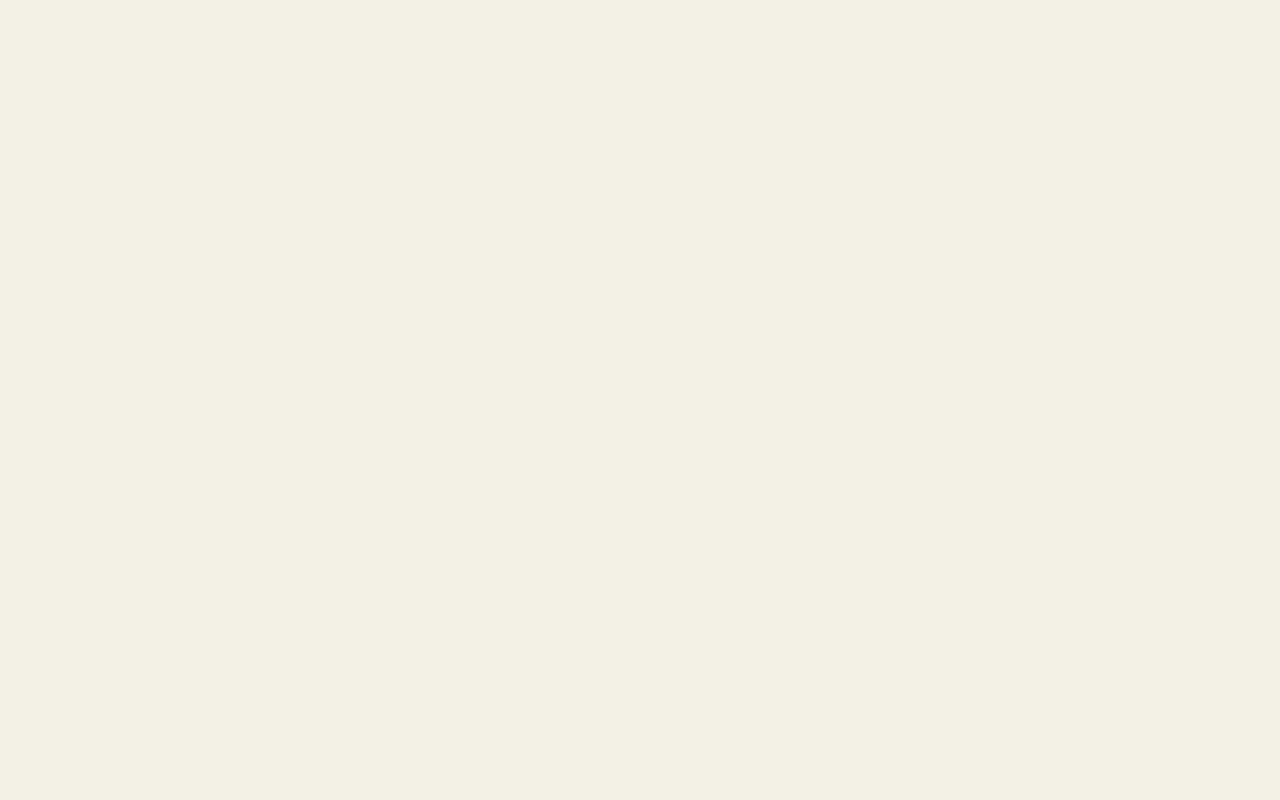
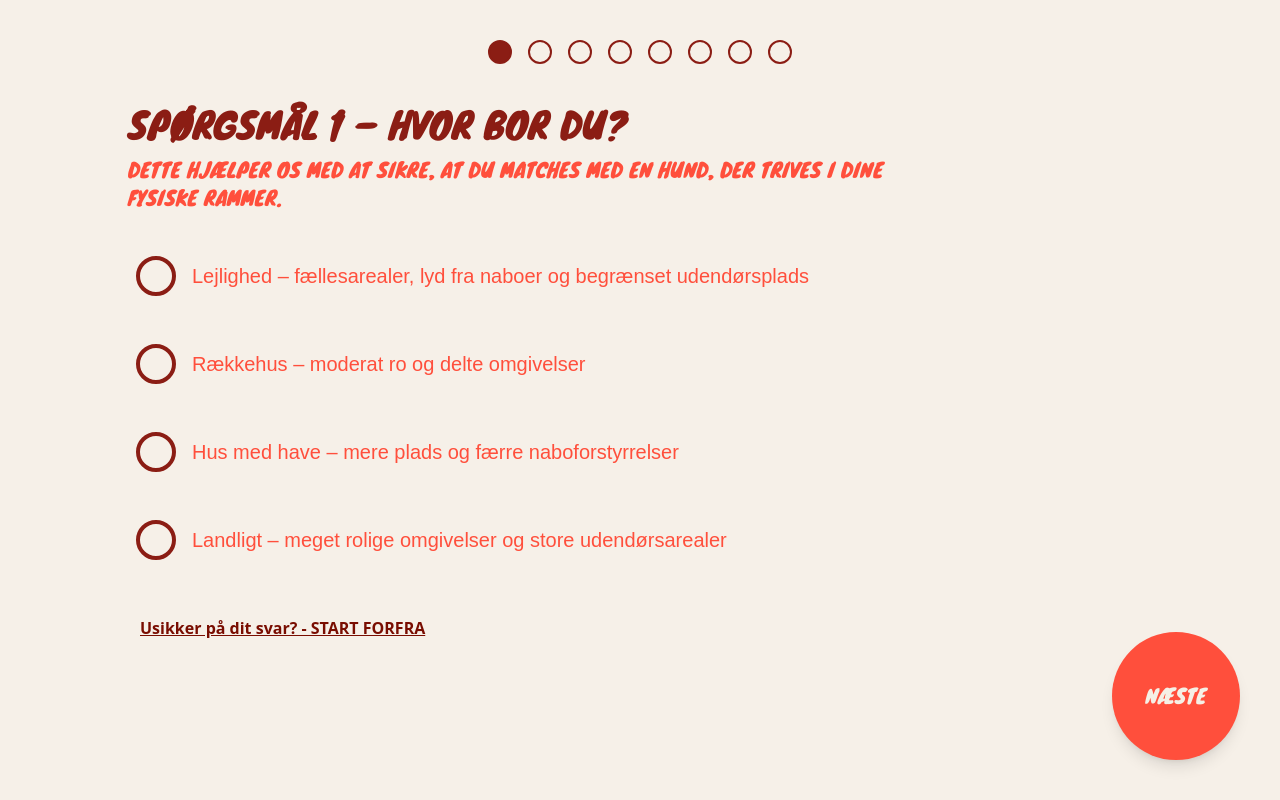
Before and after one commit to Sofienholm/AdoptionsGuiden, a React (Vite) app: page /quiz/start in a window 1280 px wide. Before the commit this address had no page. Built offline with nearby package versions, Linux system fonts and the light colour scheme; a web font is replaced by a local one.

Commit message:
quiz næsten færdig

```diff
--- a/src/app/App.jsx
+++ b/src/app/App.jsx
@@ -14,7 +14,9 @@ import Step3 from "../pages/onboard/storytelling/Step3/step3.jsx";
 import Step4 from "../pages/onboard/storytelling/Step4/step4.jsx";
 import Step5 from "../pages/onboard/storytelling/Step5/step5.jsx";
 
-import Quiz from "../pages/quiz/Quiz.jsx";
+import Intro1 from "../pages/quiz/Intro1";
+import Intro2 from "../pages/quiz/Intro2";
+import Quiz from "../pages/quiz/Quiz";
 // Quiz Context
 import { QuizProvider } from "../pages/quiz/components/QuizContext.jsx";
 
@@ -45,7 +47,9 @@ function App() {
         <Route path="/onboard/step5" element={<Step5 />} />
 
         {/* QUIZ */}
-        <Route path="/quiz" element={<Quiz />} />
+        <Route path="/quiz" element={<Intro1 />} />
+<Route path="/quiz/info" element={<Intro2 />} />
+<Route path="/quiz/start" element={<Quiz />} />
 
         {/* RESULTATSIDER */}
         <Route path="/result" element={<ResultProfile />} />
--- /dev/null
+++ b/src/pages/quiz/Intro1.jsx
@@ -0,0 +1,32 @@
+import { useNavigate } from "react-router";
+import matchText from "./frames/MATCH-QUIZEN.svg";
+import DB from "./frames/db.svg";
+
+export default function Intro1() {
+  const navigate = useNavigate();
+
+  return (
+    <div className="min-h-screen bg-[#F6F0E8] flex flex-col items-center justify-center px-6 text-center gap-8.5">
+    {/* DYRENES BESKYTTELSE logo/tekst */}
+    <img
+      src={DB}
+      alt=""
+      className="w-40 md:w-56 lg:w-74 object-contain"
+    />
+
+    {/* MATCH QUIZEN tekst */}
+    <img
+      src={matchText}
+      alt=""
+      className="w-4/5 md:w-[70%] lg:w-[55%] object-contain"
+    />
+      {/* Button */}
+      <button
+        onClick={() => navigate("/quiz/info")}
+        className="fixed bottom-10 right-10 bg-[#ff4f39ff] text-white font-knewave  font-bold w-28 h-28 rounded-full md:w-32 md:h-32 flex items-center justify-center text-lg md:text-xl shadow-lg hover:scale-105 transition-transform"
+      >
+        FIND DIT MATCH
+      </button>
+    </div>
+  );
+}
--- /dev/null
+++ b/src/pages/quiz/Intro2.jsx
@@ -0,0 +1,26 @@
+import { useNavigate } from "react-router";
+
+export default function Intro2() {
+  const navigate = useNavigate();
+
+  return (
+    <div className="min-h-screen bg-[#F6F0E8] flex flex-col items-center justify-center px-10 text-center">
+
+      <p className="text-[#FF4F3C]  uppercase font-knewave text-sm md:text-3xl max-w-3xl mb-14">
+        Denne quiz hjælper dig med at få et overblik over, hvilken type hund der passer bedst til dine rammer, behov og erfaringer.
+        <br /><br />
+        På baggrund af dine svar modtager du en behovsprofil samt tre forslag på hunde, der typisk matcher denne profil.
+        <br /><br />
+        Forslagene er vejledende og ikke en garanti for adoption, men et redskab til at forstå, hvilke hundetyper der sandsynligvis vil trives bedst hos dig.
+      </p>
+
+      {/* Button */}
+      <button
+        onClick={() => navigate("/quiz/start")}
+        className="fixed bottom-10 right-10 bg-[#FF4F3C] text-white  font-knewave w-28 h-28 rounded-full md:w-32 md:h-32 flex items-center justify-center text-lg md:text-xl shadow-lg hover:scale-105 transition-transform"
+      >
+        START
+      </button>
+    </div>
+  );
+}
--- a/src/pages/quiz/Quiz.jsx
+++ b/src/pages/quiz/Quiz.jsx
@@ -1,36 +1,121 @@
+import { useState } from "react";
 import { useQuiz } from "./components/useQuiz";
+import { useNavigate } from "react-router";
 
 export default function Quiz() {
   const { currentQuestion, answerQuestion, currentQuestionIndex } = useQuiz();
+  const total = 8;
 
-  if (!currentQuestion) {
-    return <div className="p-6 text-center">Loader spørgsmål...</div>;
+  // Hvilken option er valgt?
+  const [selectedOption, setSelectedOption] = useState(null);
+
+  if (!currentQuestion) return null;
+
+  const handleNext = () => {
+    if (selectedOption === null) return;
+    answerQuestion(currentQuestion.options[selectedOption].effects);
+    setSelectedOption(null); // reset for næste spørgsmål
+  };
+  const { resetQuiz } = useQuiz();
+  const navigate = useNavigate();
+
+  function handleRestart() {
+    resetQuiz();
+    navigate("/quiz");
   }
 
   return (
-    <div className="min-h-screen flex flex-col items-center justify-center p-6">
-      {/* Spørgsmålsnummer */}
-      <p className="text-gray-600 mb-2">
-        Spørgsmål {currentQuestionIndex + 1} / 8
+    <div className="min-h-screen bg-[#F6F0E8] px-6 py-10 md:px-16 lg:px-32 relative left-1/2 -translate-x-1/2 ">
+      {/* PROGRESS BAR */}
+      <div className="flex gap-4 mb-10 justify-center">
+        {Array.from({ length: total }).map((_, i) => (
+          <div
+            key={i}
+            className={`
+              w-6 h-6 rounded-full border-2 border-[#8B1D14]
+              ${i === currentQuestionIndex ? "bg-[#8B1D14]" : "bg-transparent"}
+            `}
+          />
+        ))}
+      </div>
+
+      {/* SPØRGSMÅL */}
+      <h1 className="text-3xl md:text-4xl  text-[#8B1D14] uppercase font-knewave mb-3">
+        SPØRGSMÅL {currentQuestionIndex + 1} –{" "}
+        {currentQuestion.question.toUpperCase()}
+      </h1>
+
+      {/* HJÆLPETEKST */}
+      <p className="text-[#FF4F3C] text-lg md:text-xl uppercase font-knewave mb-8 max-w-3xl">
+        {currentQuestion.helpText}
       </p>
 
-      {/* Selve spørgsmålet */}
-      <h1 className="text-2xl font-bold mb-6 text-center max-w-xl">
-        {currentQuestion.question}
-      </h1>
+      {/* SVARMULIGHEDER */}
+      <div className="flex flex-col font-hel-light gap-6 mt-6 max-w-3xl">
+        {currentQuestion.options.map((opt, i) => {
+          const isSelected = selectedOption === i;
 
-      {/* Svarmuligheder */}
-      <div className="flex flex-col gap-4 w-full max-w-md">
-        {currentQuestion.options.map((opt, i) => (
-          <button
-            key={i}
-            onClick={() => answerQuestion(opt.effects)}
-            className="w-full bg-orange-500 hover:bg-orange-600 text-white font-semibold py-3 px-4 rounded-lg transition"
-          >
-            {opt.label}
-          </button>
-        ))}
+          return (
+            <button
+              key={i}
+              onClick={() => setSelectedOption(i)}
+              className="flex items-center gap-4 py-3 px-2 text-left hover:scale-105 transition"
+            >
+              {/* RADIO-KNAP */}
+              <div
+                className={`
+                  w-8 h-8 md:w-10 md:h-10 rounded-full border-4
+                  flex items-center justify-center
+                  ${
+                    isSelected
+                      ? "border-[#8B1D14]"
+                      : "border-[#8B1D14]"
+                  }
+                `}
+              >
+                <div
+                  className={`
+                    w-4 h-4 md:w-5 md:h-5 rounded-full
+                    ${isSelected ? "bg-[#8B1D14]" : "bg-transparent"}
+                  `}
+                ></div>
+              </div>
+
+              {/* LABEL */}
+              <span className="text-[#FF4F3C] text-lg md:text-xl">
+                {opt.label}
+              </span>
+            </button>
+          );
+        })}
       </div>
+
+      {/* NEXT KNAP */}
+      <button
+        onClick={handleNext}
+        className="
+      fixed bottom-10 right-10 rounded-full
+          w-28 h-28 md:w-32 md:h-32
+          flex items-center justify-center
+          text-lg md:text-xl shadow-lg transition-transform
+    bg-[#FF4F3C] text-linen font-knewave
+    hover:scale-105
+  "
+      >
+        NÆSTE
+      </button>
+
+      <button
+        onClick={handleRestart}
+        className="
+    fixed bottom-40 left-35
+   text-molten font-bold underline
+    hover:scale-105 transition-transform
+
+  "
+      >
+        Usikker på dit svar? - START FORFRA
+      </button>
     </div>
   );
 }
--- a/src/pages/result/ResultProfile.jsx
+++ b/src/pages/result/ResultProfile.jsx
@@ -9,7 +9,7 @@ export default function ResultProfile() {
 
   // Hvis ingen resultat → send tilbage til quiz
   useEffect(() => {
-    if (!selectedProfileId) navigate("/quiz");
+    if (!selectedProfileId) navigate("/quiz/start");
   }, [selectedProfileId, navigate]);
 
   if (!selectedProfileId) return null;
--- a/src/pages/result/ResultWhy.jsx
+++ b/src/pages/result/ResultWhy.jsx
@@ -10,7 +10,7 @@ export default function ResultWhy() {
 
   // Redirect hvis brugeren ikke har et resultat
   useEffect(() => {
-    if (!selectedProfileId) navigate("/quiz");
+    if (!selectedProfileId) navigate("/quiz/start");
   }, [selectedProfileId, navigate]);
 
   if (!selectedProfileId) return null;
--- a/src/styles/global.css
+++ b/src/styles/global.css
@@ -72,7 +72,9 @@
 .text-molten {
   color: var(--molten-lava);
 }
-
+.text-linen {
+  color: var(--soft-linen-hex);
+}
 }
 
 body{
```
Also changed, not shown: src/pages/quiz/frames/DB.svg (added), src/pages/quiz/frames/MATCH-QUIZEN.svg (added).
